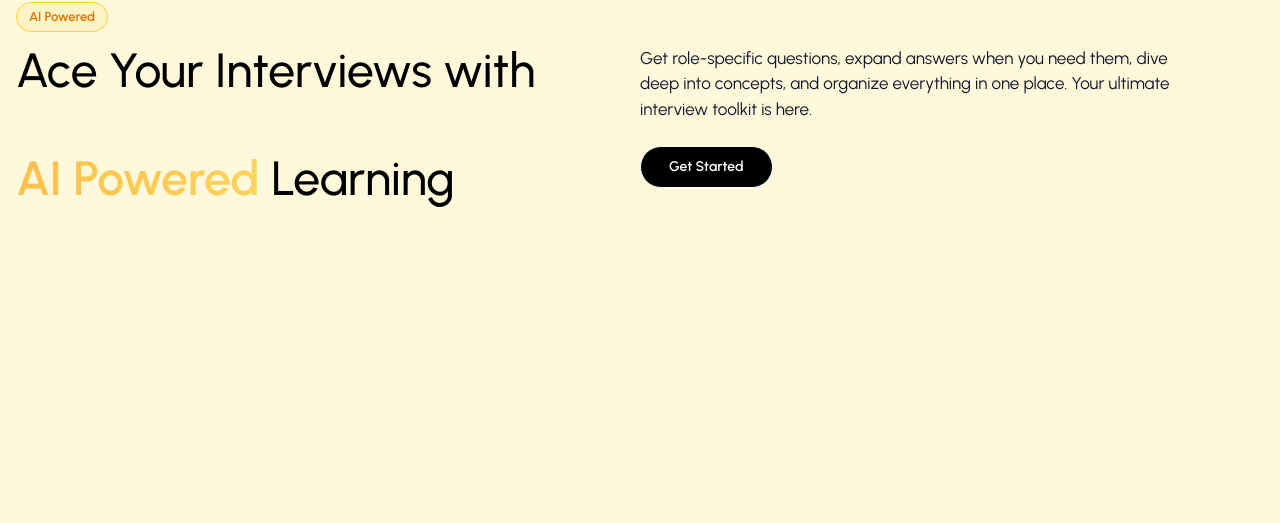
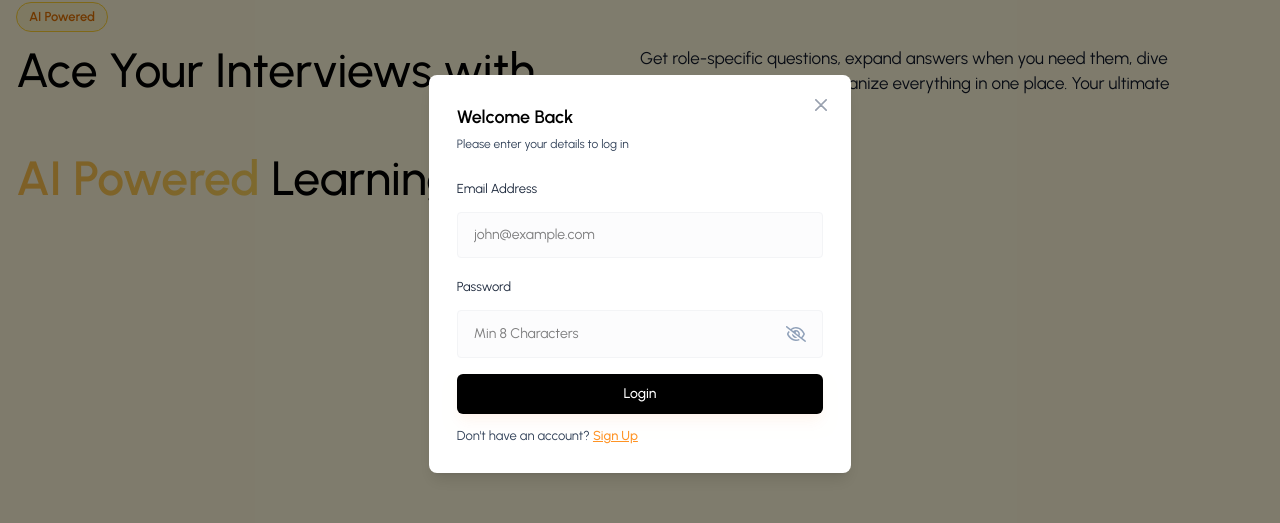
Before and after one commit to badampudimahesh2005/InterviewPrepAI, a React (Vite) app in the folder frontend/: page / in a window 1280 px wide. Both pictures are taken after a click on the button "Login/SignUp". Shown: the part 126-649 px from the top of the page. Built offline with nearby package versions, Linux system fonts and the light colour scheme; a web font is replaced by a local one.

Commit message:
Login popup form UI

```diff
--- /dev/null
+++ b/frontend/src/components/Modal.jsx
@@ -0,0 +1,50 @@
+
+const Modal = ({ isOpen, onClose, title, hideHeader, children }) => {
+  if (!isOpen) return null;
+
+  return (
+    <div className="fixed inset-0 z-50 flex justify-center items-center w-full h-full bg-black/50">
+        {/* Modal Content */}
+        <div
+        className={`relative flex flex-col bg-white shadow-lg rounded-lg overflow-hidden`}
+        >
+
+            {/* Modal Header */}
+            {!hideHeader && (
+                <div className="flex items-center justify-between p-4 border-b border-gray-200 ">
+                    <h3 className="md:text-lg font-medium text-gray-900">{title}</h3>
+                </div>
+            )}
+
+            <button
+            type="button"
+            className="text-gray-400 bg-transparent hover:bg--orange-100 hover:text-gray-900 rounded-lg text-sm w-8 h-8 flex justify-center items-center absolute top-3.5 cursor-pointer right-3.5"
+            onClick={onClose}
+            >
+                <svg
+                className="w-3 h-3"
+                aria-hidden="true"
+                xmlns="http://www.w3.org/2000/svg"
+                fill="none"
+                viewBox="0 0 14 14"
+                >
+                    <path
+                    stroke="currentColor"
+                    strokeLinecap="round"
+                    strokeLinejoin="round"
+                    strokeWidth="2"
+                    d="M1 1l6 6m0 0l6 6M7 7l6-6M7 7l-6 6"
+                    />
+                </svg>
+            </button>
+
+            {/* Modal Body (scrollable) */}
+            <div className="flex-1 overflow-auto custom-scrollbar ">
+                {children}
+            </div>
+        </div>
+    </div>
+  )
+}
+
+export default Modal
--- /dev/null
+++ b/frontend/src/components/inputs/Input.jsx
@@ -0,0 +1,52 @@
+
+import {FaRegEye, FaRegEyeSlash} from 'react-icons/fa6';
+import { useState } from 'react';
+
+const Input = ({
+    type,
+    placeholder,
+    value,
+    label,
+    onChange,
+
+}) => {
+
+    const [showPassword, setShowPassword] = useState(false);
+    const togglePasswordVisibility = () => {
+        setShowPassword(!showPassword);
+    }
+  return (
+    <>
+      <label className='text-[13px] text-slate-800'>{label}</label>
+
+     <div className="input-box">
+         <input
+        type={type == "password" ? (showPassword ? "text" : "password") : type}
+        placeholder={placeholder}
+        value={value}
+        onChange={(e) => onChange(e)}
+        className='w-full bg-transparent outline-none'
+      />
+        {type === "password" && (
+        <>
+          {showPassword ? (
+            <FaRegEye
+            size={22}
+            className='text-primary cursor-pointer'
+            onClick={() => togglePasswordVisibility()}
+             />
+          ) : (
+            <FaRegEyeSlash
+            size={22}
+            className='text-slate-400 cursor-pointer'
+            onClick={() => togglePasswordVisibility()}
+            />
+          )}
+        </>
+      )}
+     </div>
+    </>
+  )
+}
+
+export default Input
--- a/frontend/src/pages/Auth/Login.jsx
+++ b/frontend/src/pages/Auth/Login.jsx
@@ -1,8 +1,68 @@
-import React from 'react'
+import { useNavigate } from "react-router-dom";
+import { useState } from "react";
+import Input from "../../components/inputs/Input";
 
-const Login = () => {
+const Login = ({ setCurrentPage }) => {
+
+  const [email, setEmail] = useState('');
+  const [password, setPassword] = useState('');
+  const [error, setError] = useState(null);
+
+  const navigate = useNavigate();
+
+  //handle login form submission
+const handleLogin = async (e) => {
+  e.preventDefault();
+};
+
+
+
+
+
+
   return (
-    <div>Login</div>
+    <div className="w-[90vw] md:w-[33vw] p-7 flex flex-col justify-center">
+      <h3 className="text-lg font-semibold text-black">Welcome Back</h3>
+      <p className="text-xs text-slate-700 mt-[5px] mb-6">
+        Please enter your details to log in
+      </p>
+
+      <form onSubmit={handleLogin}>
+        <Input
+          type="text"
+          placeholder="john@example.com"
+          value={email}
+          label="Email Address"
+          onChange={(e) => setEmail(e.target.value)}
+        />
+        <Input
+          type="password"
+        placeholder="Min 8 Characters"
+          label="Password"
+          value={password}
+          onChange={(e) => setPassword(e.target.value)}
+        />
+        {error && (
+          <p className="text-red-500 text-xs pb-2.5">{error}</p>
+        )}
+        <button
+          type="submit"
+          className=" btn-primary "
+          onClick={() => setCurrentPage("signup")}
+        >
+          Login
+        </button>
+        <p className="text-[13px] text-slate-700 mt-3">
+          Don't have an account?{" "}
+          <span
+            className="font-medium text-primary underline cursor-pointer"
+            onClick={() => setCurrentPage("signup")}
+          >
+            Sign Up
+          </span>
+        </p>
+      </form>
+    </div>
   )
 }
 
--- a/frontend/src/pages/LandingPage.jsx
+++ b/frontend/src/pages/LandingPage.jsx
@@ -137,7 +137,23 @@
     </div>
   </div>
 
-
+  <Modal
+    isOpen={openAuthModal}
+    onClose={()=>{
+      setOpenAuthModal(false);
+      setCurrentPage("login");
+    }}
+    hideHeader
+    >
+    <div>
+     {currentPage == "login" && (
+      <Login setCurrentPage={setCurrentPage} />
+     )}
+      {currentPage == "signup" && (
+      <Signup setCurrentPage={setCurrentPage} />
+      )}
+    </div>
+  </Modal>
 </>
 );
 };
```
Also changed, not shown: 1 other file (tests, documents, lock files or other folders).
